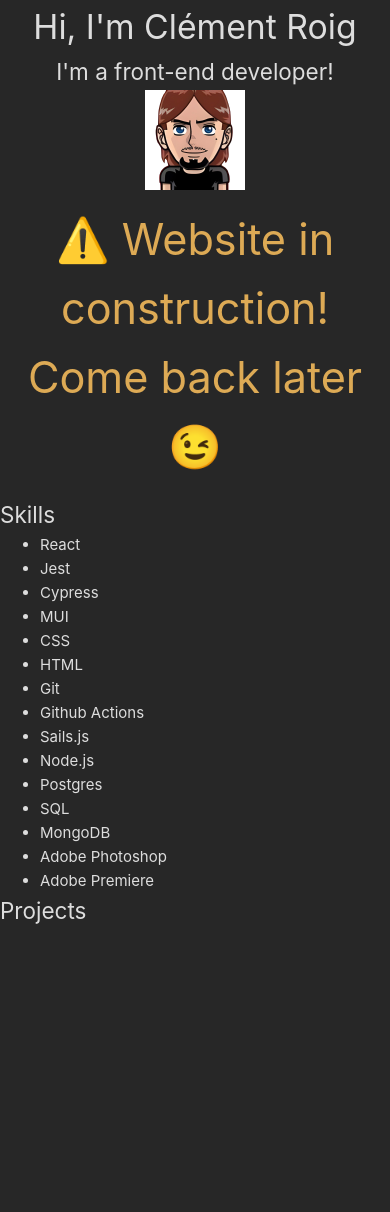
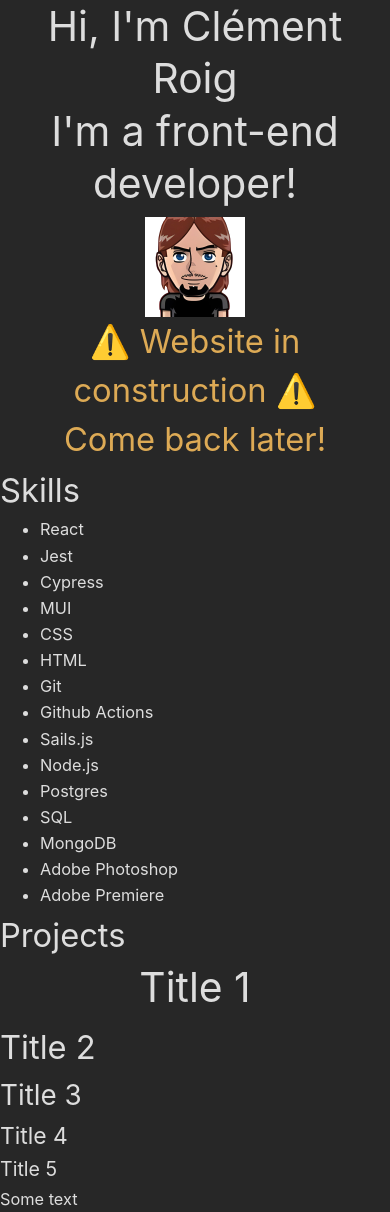
Before and after one commit to Clm-Roig/clm-roig.github.io, a Vue app: page / in a window 390 px wide. Before the commit the page ends 929 px from the top, so only its background shows below. Built offline with nearby package versions, Linux system fonts and the light colour scheme.

Commit message:
add responsive font sizes

```diff
--- a/src/assets/style/base.scss
+++ b/src/assets/style/base.scss
@@ -15,7 +15,6 @@ body {
   background: var(--background-color);
   transition: color 0.5s, background-color 0.5s;
   line-height: 1.6;
-  font-size: 15px;
   text-rendering: optimizeLegibility;
   -webkit-font-smoothing: antialiased;
   -moz-osx-font-smoothing: grayscale;
--- a/src/assets/style/typography.scss
+++ b/src/assets/style/typography.scss
@@ -1,5 +1,29 @@
+html {
+  font-size: calc(0.6vw + 14px);
+}
+
 body {
   font-family: Inter, -apple-system, BlinkMacSystemFont, "Segoe UI", Roboto,
     Oxygen, Ubuntu, Cantarell, "Fira Sans", "Droid Sans", "Helvetica Neue",
     sans-serif;
 }
+
+h1 {
+  font-size: 2.5rem;
+}
+
+h2 {
+  font-size: 2rem;
+}
+
+h3 {
+  font-size: 1.7rem;
+}
+
+h4 {
+  font-size: 1.4rem;
+}
+
+h5 {
+  font-size: 1.2rem;
+}
--- a/src/views/HomeView.vue
+++ b/src/views/HomeView.vue
@@ -10,26 +10,34 @@ import ProjectsView from "./ProjectsView.vue";
       <img class="gravatar" src="../assets/images/gravatar.jpg" />
     </section>
 
-    <h2 class="warning">⚠️ Website in construction! Come back later 😉</h2>
+    <h2 class="warning">⚠️ Website in construction ⚠️</h2>
+    <h2 class="warning">Come back later!</h2>
 
     <SkillsView />
     <ProjectsView />
+
+    <h1>Title 1</h1>
+    <h2>Title 2</h2>
+    <h3>Title 3</h3>
+    <h4>Title 4</h4>
+    <h5>Title 5</h5>
+    <p>Some text</p>
   </main>
 </template>
 
 <style scoped style="scss">
 @keyframes warning_sign {
   from {
-    scale: 0.7;
+    scale: 0.9;
   }
   to {
-    scale: 1.3;
+    scale: 1.1;
   }
 }
 .warning {
-  animation: 3s linear 0s infinite alternate warning_sign;
+  animation: 2s linear 0s infinite alternate warning_sign;
   color: #ddaa55;
-  font-size: 3rem;
+  line-height: 3rem;
   text-align: center;
 }
 .gravatar {
@@ -44,9 +52,10 @@ import ProjectsView from "./ProjectsView.vue";
 }
 h1 {
   text-align: center;
+  line-height: 3.2rem;
+  margin-bottom: 8px;
 }
 h1 > strong {
   display: block;
-  font-size: 150%;
 }
 </style>
```
